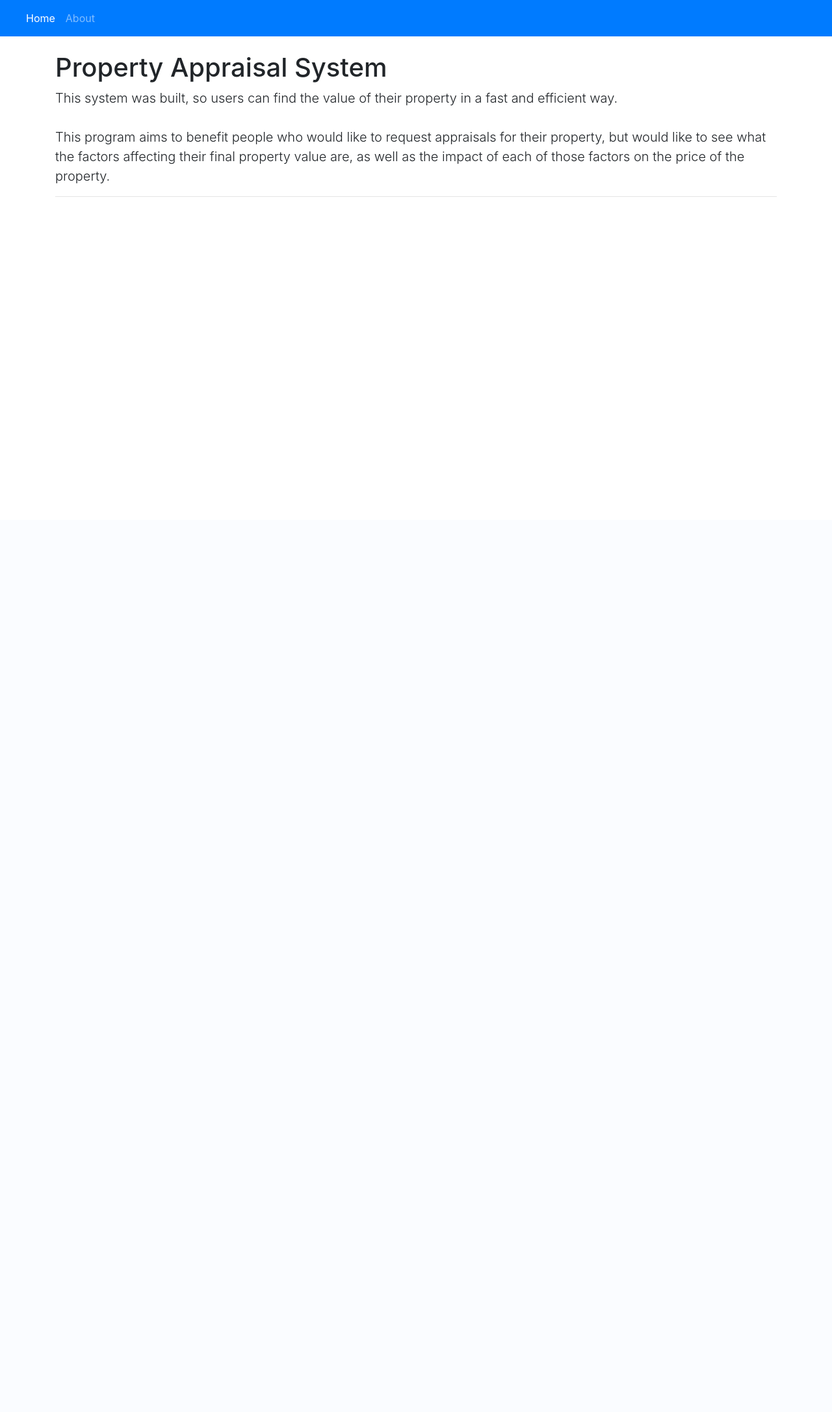
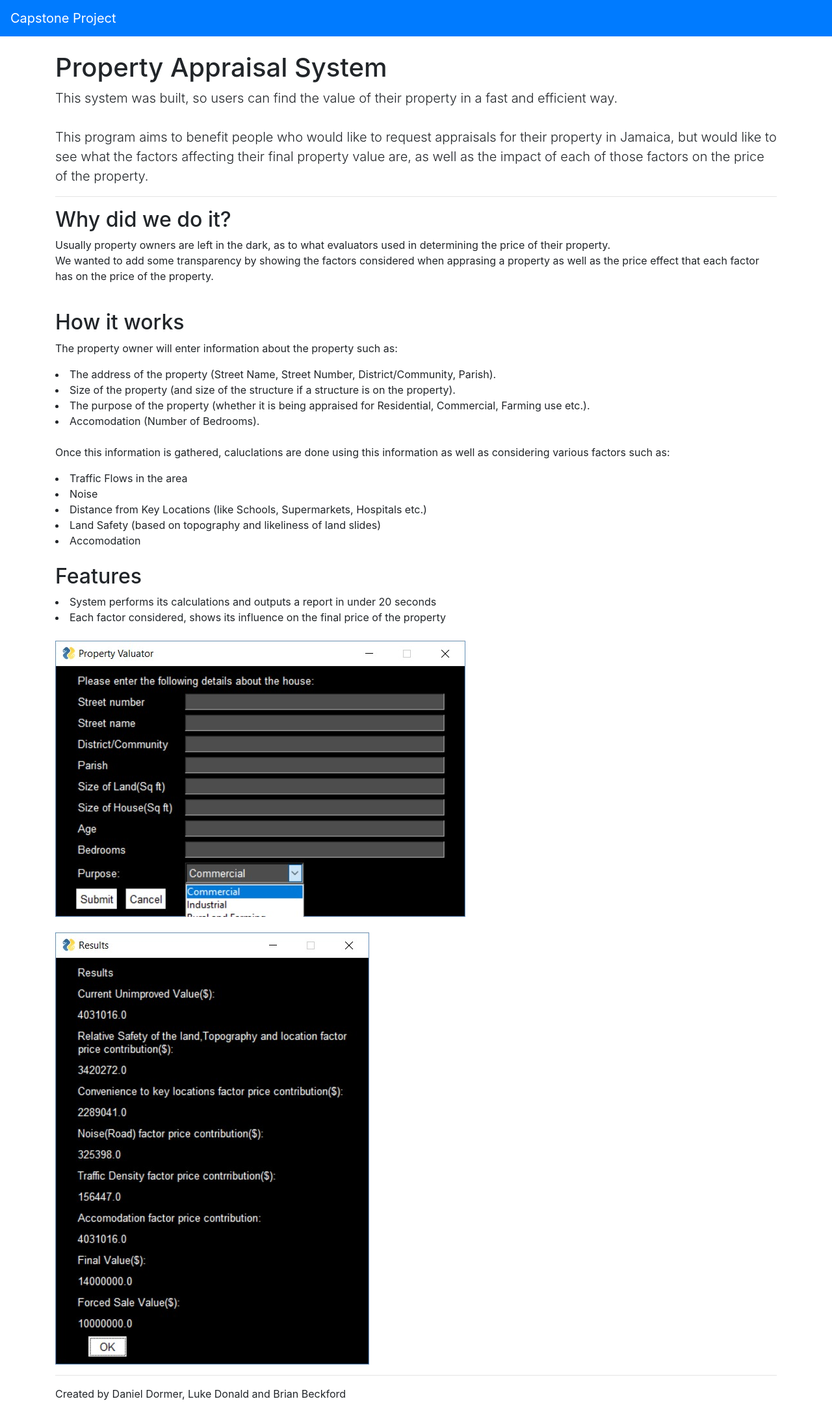
Before and after one commit to brianbeckford/capstonewebsite, a Flask app: page / in a window 1280 px wide. Shown: the whole page at 65% size. Before the commit the page ends 303 px from the top, so only its background shows below. Run offline with Flask 2, Linux system fonts and the light colour scheme; some libraries are stand-ins or nearby versions.

Commit message:
Capstone Website

```diff
--- a/app/templates/footer.html
+++ b/app/templates/footer.html
@@ -1,2 +1,2 @@
 <hr>
-<p></p>
+<p>Created by Daniel Dormer, Luke Donald and Brian Beckford</p>
--- a/app/templates/header.html
+++ b/app/templates/header.html
@@ -1,5 +1,5 @@
 <nav class="navbar navbar-expand-lg navbar-dark bg-primary fixed-top">
-  <a class="navbar-brand" href="#"></a>
+  <a class="navbar-brand" href="#"> Capstone Project</a>
   <button class="navbar-toggler" type="button" data-toggle="collapse" data-target="#navbarSupportedContent" aria-controls="navbarSupportedContent" aria-expanded="false" aria-label="Toggle navigation">
     <span class="navbar-toggler-icon"></span>
   </button>
@@ -7,11 +7,9 @@
   <div class="collapse navbar-collapse" id="navbarSupportedContent">
     <ul class="navbar-nav mr-auto">
       <li class="nav-item active">
-        <a class="nav-link" href="{{ url_for('home') }}">Home <span class="sr-only">(current)</span></a>
+        <a class="nav-link" href="{{ url_for('home') }}"> <span class="sr-only">(current)</span></a>
       </li>
-      <li class="nav-item">
-        <a class="nav-link" href="{{ url_for('about') }}">About</a>
-      </li>
+
 
     </ul>
   </div>
--- a/app/templates/home.html
+++ b/app/templates/home.html
@@ -4,6 +4,59 @@
 <h1>Property Appraisal System </h1>
 <p class="lead">This system was built, so users can find the value of their property in a fast and efficient way. <br>
 <br>
-This program aims to benefit people who would like to request appraisals for their property, but would like to see what the factors affecting their final property value are,
+This program aims to benefit people who would like to request appraisals for their property in Jamaica, but would like to see what the factors affecting their final property value are,
 as well as the impact of each of those factors on the price of the property.</p>
+
+<hr>
+
+<h2>Why did we do it?</h2>
+<p> Usually property owners are left in the dark, as to what evaluators used in determining the price of their property. <br>
+We wanted to add some transparency by showing the factors considered when apprasing a property as well as the price effect that each factor has on the price of the property.</p>
+<br>
+
+<h2>How it works</h2>
+
+<p> The property owner will enter information about the property such as: </p>
+<li>
+    The address of the property (Street Name, Street Number, District/Community, Parish).
+</li>
+<li>
+    Size of the property (and size of the structure if a structure is on the property).
+</li>
+<li>
+   The purpose of the property (whether it is being appraised for Residential, Commercial, Farming use etc.).
+</li>
+<li>
+    Accomodation (Number of Bedrooms).
+</li>
+
+<br>
+
+<p> Once this information is gathered, caluclations are done using this information as well as considering various factors such as: </p>
+
+<li>Traffic Flows in the area</li>
+<li>Noise</li>
+<li>Distance from Key Locations (like Schools, Supermarkets, Hospitals etc.)</li>
+<li>Land Safety (based on topography and likeliness of land slides)</li>
+<li>Accomodation</li>
+
+<br>
+
+<h2> Features</h2>
+
+<li>
+    System performs its calculations and outputs a report in under 20 seconds
+</li>
+<li>
+    Each factor considered, shows its influence on the final price of the property
+</li>
+
+<br>
+<img src="/static/pictures/capstoneScreenshot1.jpg">
+<br>
+<br>
+<img src="/static/pictures/capstoneScreenshot2.jpg">
+
+
+
 {% endblock %}
--- a/app/views.py
+++ b/app/views.py
@@ -29,7 +29,7 @@ def home():
 @app.route('/about/')
 def about():
     """Render the website's about page."""
-    return render_template('about.html', name="Mary Jane")
+    return render_template('about.html')
 
 
 ###
```
